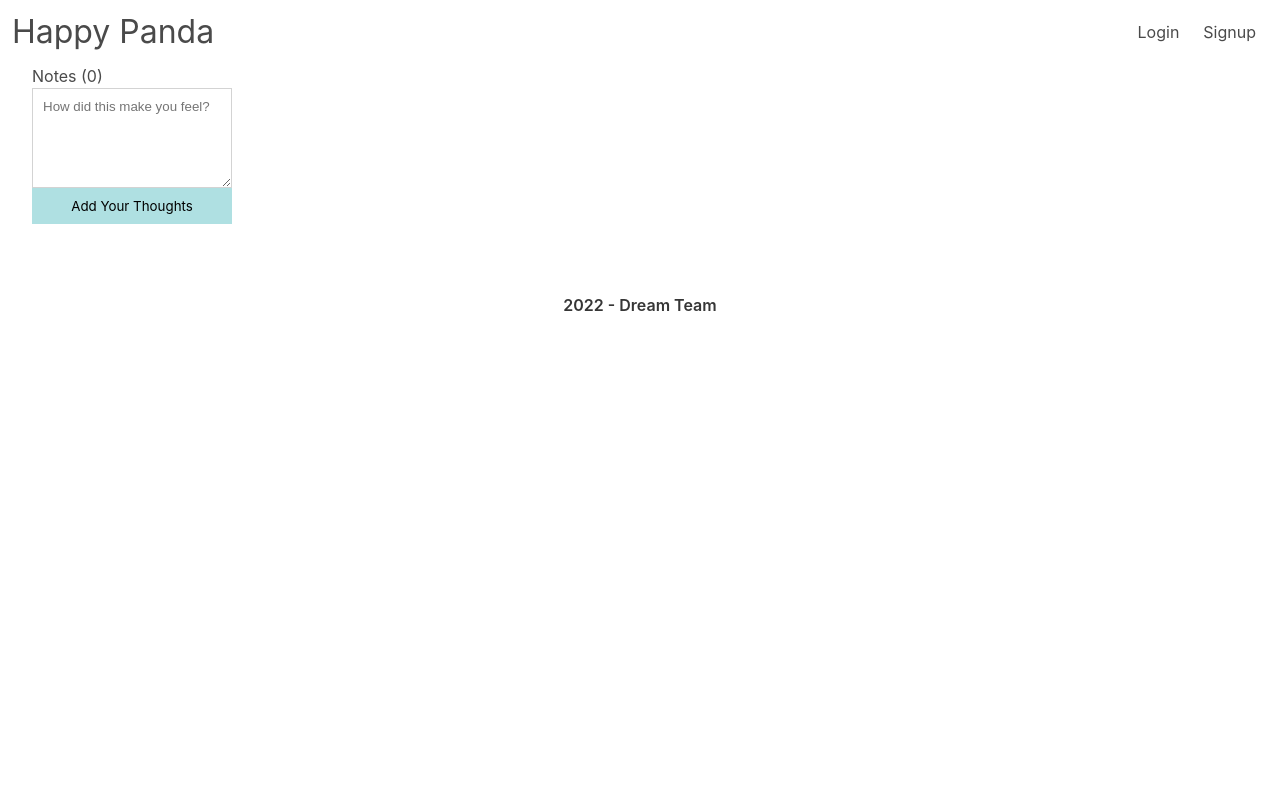
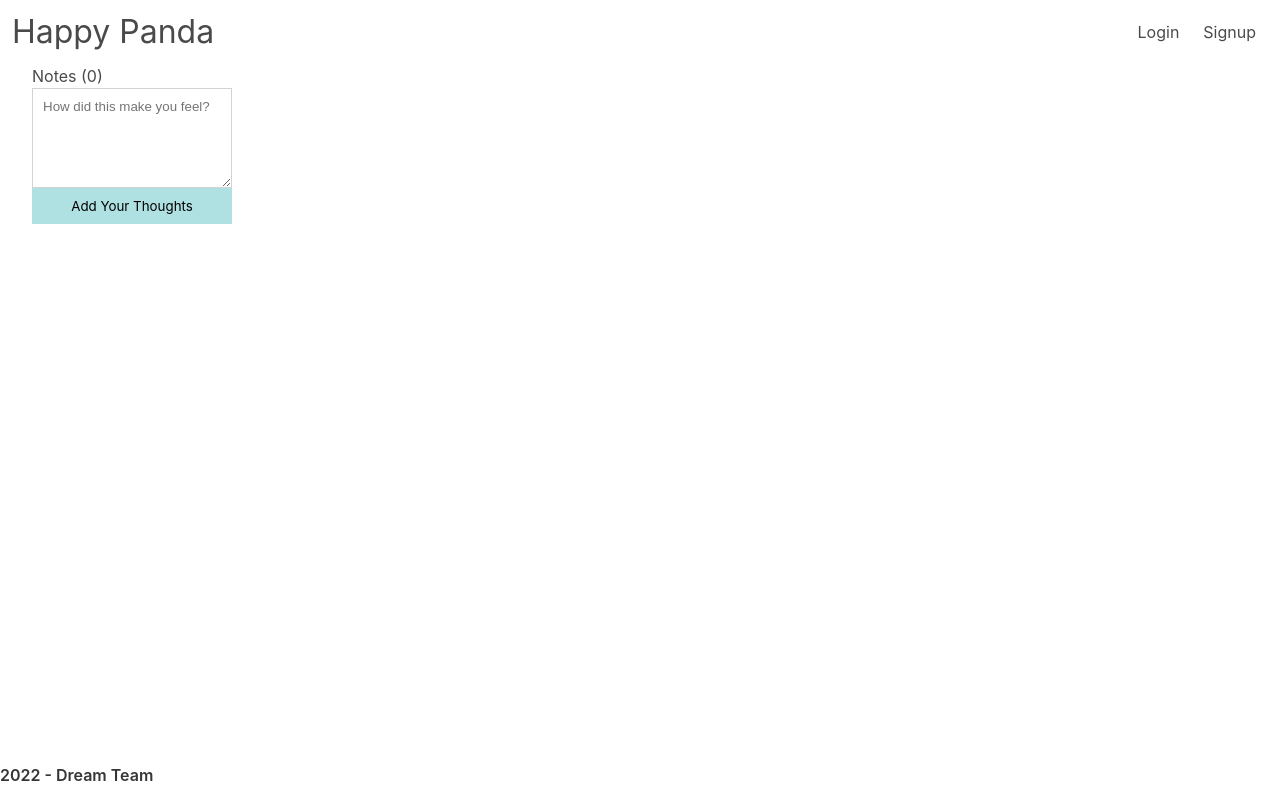
Before and after one commit to vivianc11/happy-panda, a React (Create React App) app in the folder client/: page /note in a window 1280 px wide. Built offline with nearby package versions, Linux system fonts and the light colour scheme.

Commit message:
adjusted footer to stay at bottom, updated README resources

```diff
--- a/client/src/components/Footer/index.js
+++ b/client/src/components/Footer/index.js
@@ -3,7 +3,7 @@
 
 const Footer = () => {
   return (
-    <footer className="hero-foot">
+    <footer className="hero-foot" style={{position: "absolute", bottom: "0"}}>
       <div className="content has-text-centered is-flex-align-items-flex-end">
         <br></br>
         <br></br>
```
Also changed, not shown: 1 other file (tests, documents, lock files or other folders).
